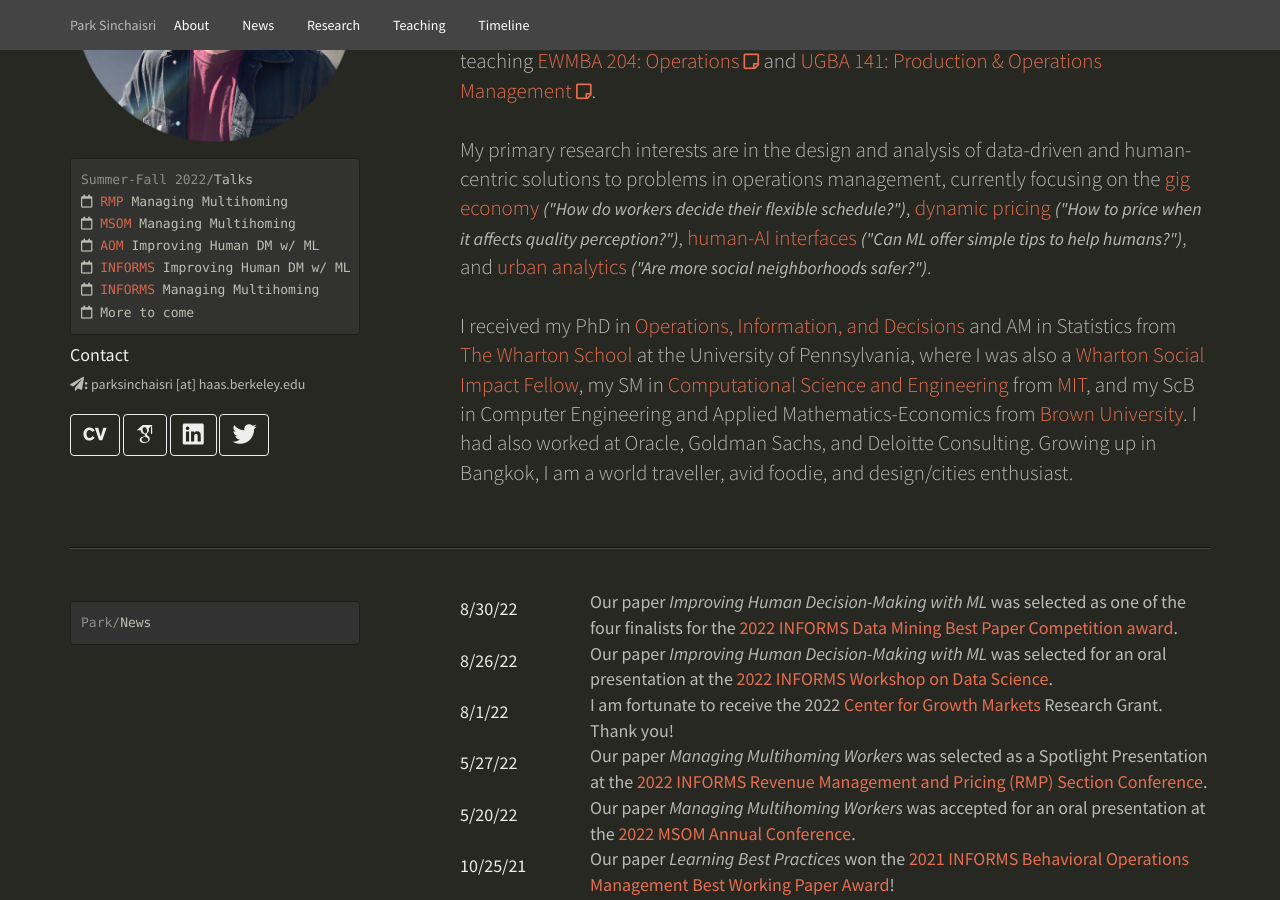
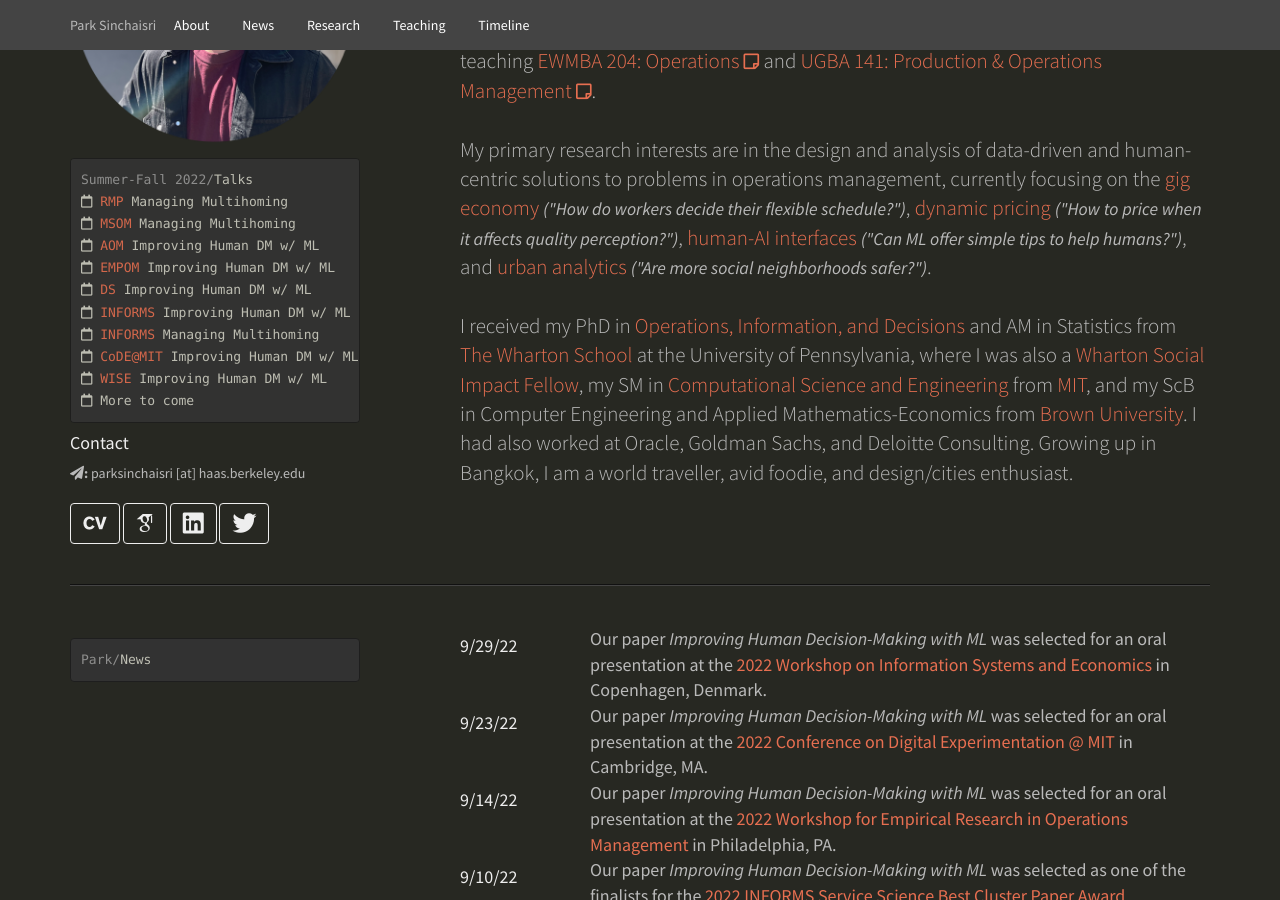
Before and after one commit to parksinchaisri/parksinchaisri.github.io, a Jekyll site: the page index.html, which Jekyll copies as it is, in a window 1280 px wide and 900 px high, scrolled down 222 px. Built offline with Jekyll 4.4.1, drawn with Linux system fonts in a browser that asks for light colours; some web fonts are replaced; some of the changed text lies outside the part shown.

Commit message:
Fall 2022 Conferences

```diff
--- a/index.html
+++ b/index.html
@@ -63,8 +63,12 @@
 <i class="far fa-calendar"></i> <a href="https://www.chicagobooth.edu/events/revenue-management-and-pricing" target="_blank">RMP</a> Managing Multihoming
 <i class="far fa-calendar"></i> <a href="https://www.msom-2022.com/" target="_blank">MSOM</a> Managing Multihoming
 <i class="far fa-calendar"></i> <a href="https://2022.aom.org/" target="_blank">AOM</a> Improving Human DM w/ ML
+<i class="far fa-calendar"></i> <a href="https://oid.wharton.upenn.edu/department-information/seminars-conferences/workshop-for-empirical-research-in-operations-management/" target="_blank">EMPOM</a> Improving Human DM w/ ML
+<i class="far fa-calendar"></i> <a href="https://blogs.ubc.ca/datascience2022/" target="_blank">DS</a> Improving Human DM w/ ML
 <i class="far fa-calendar"></i> <a href="https://meetings.informs.org/wordpress/indianapolis2022/" target="_blank">INFORMS</a> Improving Human DM w/ ML
 <i class="far fa-calendar"></i> <a href="https://meetings.informs.org/wordpress/indianapolis2022/" target="_blank">INFORMS</a> Managing Multihoming
+<i class="far fa-calendar"></i> <a href="https://ide.mit.edu/events/2022-conference-on-digital-experimentation-mit-codemit/" target="_blank">CoDE@MIT</a> Improving Human DM w/ ML
+<i class="far fa-calendar"></i> <a href="http://wiseconf.org/" target="_blank">WISE</a> Improving Human DM w/ ML
 <i class="far fa-calendar"></i> More to come<span class="blinking"></span>
 </pre>
 <!--span class="prompt">Summer 2021/</span>Talks:
@@ -132,12 +136,23 @@
 
         <dl class="row">
 
+          <dt class="col-sm-2"><h4>9/29/22</h4></dt>
+          <dd class="col-sm-10">Our paper <i>Improving Human Decision-Making with ML</i> was selected for an oral presentation at the <a class="hidelink2" target="_blank" href="http://wiseconf.org/">2022 Workshop on Information Systems and Economics</a> in Copenhagen, Denmark.</dd>
+
+          <dt class="col-sm-2"><h4>9/23/22</h4></dt>
+          <dd class="col-sm-10">Our paper <i>Improving Human Decision-Making with ML</i> was selected for an oral presentation at the <a class="hidelink2" target="_blank" href="https://ide.mit.edu/events/2022-conference-on-digital-experimentation-mit-codemit/">2022 Conference on Digital Experimentation @ MIT</a> in Cambridge, MA.</dd>
+
+          <dt class="col-sm-2"><h4>9/14/22</h4></dt>
+          <dd class="col-sm-10">Our paper <i>Improving Human Decision-Making with ML</i> was selected for an oral presentation at the <a class="hidelink2" target="_blank" href="https://oid.wharton.upenn.edu/department-information/seminars-conferences/workshop-for-empirical-research-in-operations-management/">2022 Workshop for Empirical Research in Operations Management</a> in Philadelphia, PA.</dd>
+
+          <dt class="col-sm-2"><h4>9/10/22</h4></dt>
+          <dd class="col-sm-10">Our paper <i>Improving Human Decision-Making with ML</i> was selected as one of the finalists for the <a class="hidelink2" target="_blank" href="">2022 INFORMS Service Science Best Cluster Paper Award</a>.</dd>
+
           <dt class="col-sm-2"><h4>8/30/22</h4></dt>
-          <dd class="col-sm-10">Our paper <i>Improving Human Decision-Making with ML</i> was selected as one of the four finalists for the <a class="hidelink2" target="_blank" href="">2022 INFORMS Data Mining Best Paper Competition award</a>.</dd>
+          <dd class="col-sm-10">Our paper <i>Improving Human Decision-Making with ML</i> was selected as one of the four finalists for the <a class="hidelink2" target="_blank" href="">2022 INFORMS Data Mining Best Paper Competition Award</a>.</dd>
 
           <dt class="col-sm-2"><h4>8/26/22</h4></dt>
-          <dd class="col-sm-10">Our paper <i>Improving Human Decision-Making with ML</i> was selected for an oral presentation at the <a class="hidelink2" target="_blank" href="">2022 INFORMS Workshop on Data Science</a>.</dd>
-
+          <dd class="col-sm-10">Our paper <i>Improving Human Decision-Making with ML</i> was selected for an oral presentation at the <a class="hidelink2" target="_blank" href="">2022 INFORMS Workshop on Data Science</a> in Indianapolis, IN.</dd>
 
           <dt class="col-sm-2"><h4>8/1/22</h4></dt>
           <dd class="col-sm-10">I am fortunate to receive the 2022 <a class="hidelink2" target="_blank" href="https://growthmarkets.berkeley.edu/">Center for Growth Markets</a> Research Grant. Thank you!</dd>
@@ -348,7 +363,7 @@ abstract
 </a>
 <a href="files/tips.pdf" class="btn btn-default" target="_blank" role="button">PDF [Aug 2022]</a>
 <!--a href="https://arxiv.org/abs/2108.08454" class="btn btn-default" target="_blank" role="button">arXiv [Aug 2021]</a-->
-<a href="https://www.dropbox.com/s/bm85yjjoiif9xem/Tips-INFORMS2021-Normal.mp4?dl=0" class="btn btn-default" target="_blank" role="button">Video</a>
+<a href="files/Tips-6mins.mp4" class="btn btn-default" target="_blank" role="button">Video</a>
 </p>
 <div class="collapse" id="abstracttips">
 <div class="card card-body">
```
Also changed, not shown: 4 other files.
